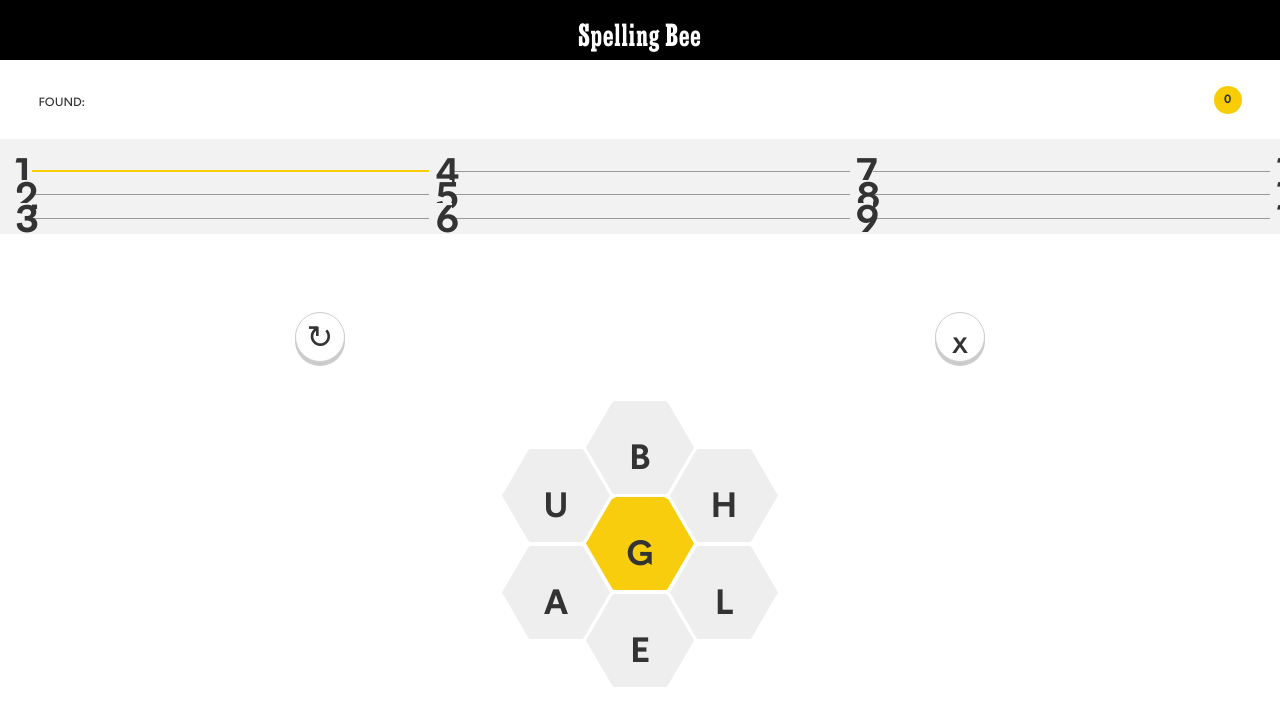
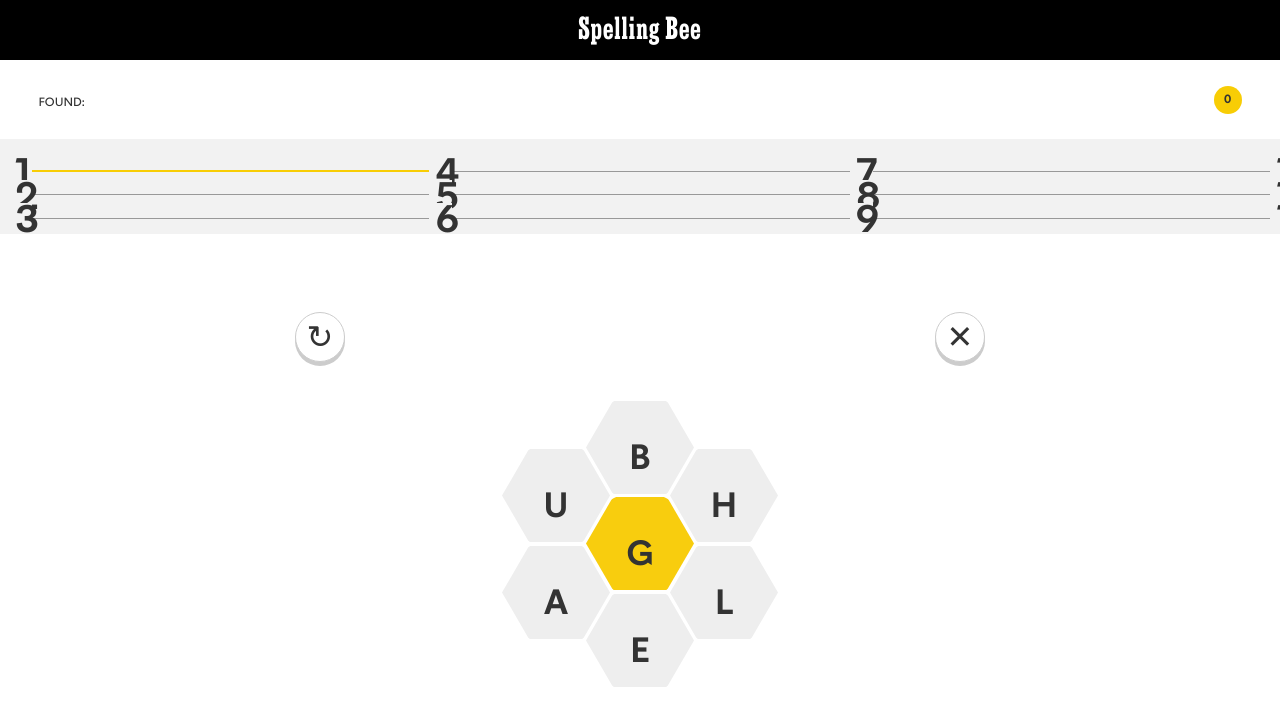
Before and after one commit to jeanyoungkim/spelling-bee, a plain HTML site: page index.html in a window 1280 px wide. Drawn offline with Linux system fonts and the light colour scheme.

Commit message:
style and markup fixes

```diff
--- a/index.html
+++ b/index.html
@@ -20,7 +20,7 @@
 			<h1 id="input"></h1>
 			<div id="controls">
 				<div id="shuffle" class="round-button">&#8635;</div>
-				<div id="backspace" class="round-button">x</div>
+				<div id="backspace" class="round-button">&#10005;</div>
 			</div>
 			<div id="board">
 				<span class='col'>
--- a/speed/styles.css
+++ b/speed/styles.css
@@ -86,6 +86,10 @@ header {
 	-webkit-box-pack: center;
 	    -ms-flex-pack: center;
 	        justify-content: center;
+}
+
+header h1 {
+	height: 30px;
 }
 
 #scoreboard {
--- a/styles.css
+++ b/styles.css
@@ -112,6 +112,10 @@ header {
 	-webkit-box-pack: center;
 	    -ms-flex-pack: center;
 	        justify-content: center;
+}
+
+header h1 {
+	height: 30px;
 }
 
 #scoreboard {
```
Also changed, not shown: speed/index.html (+1 -1 lines).
